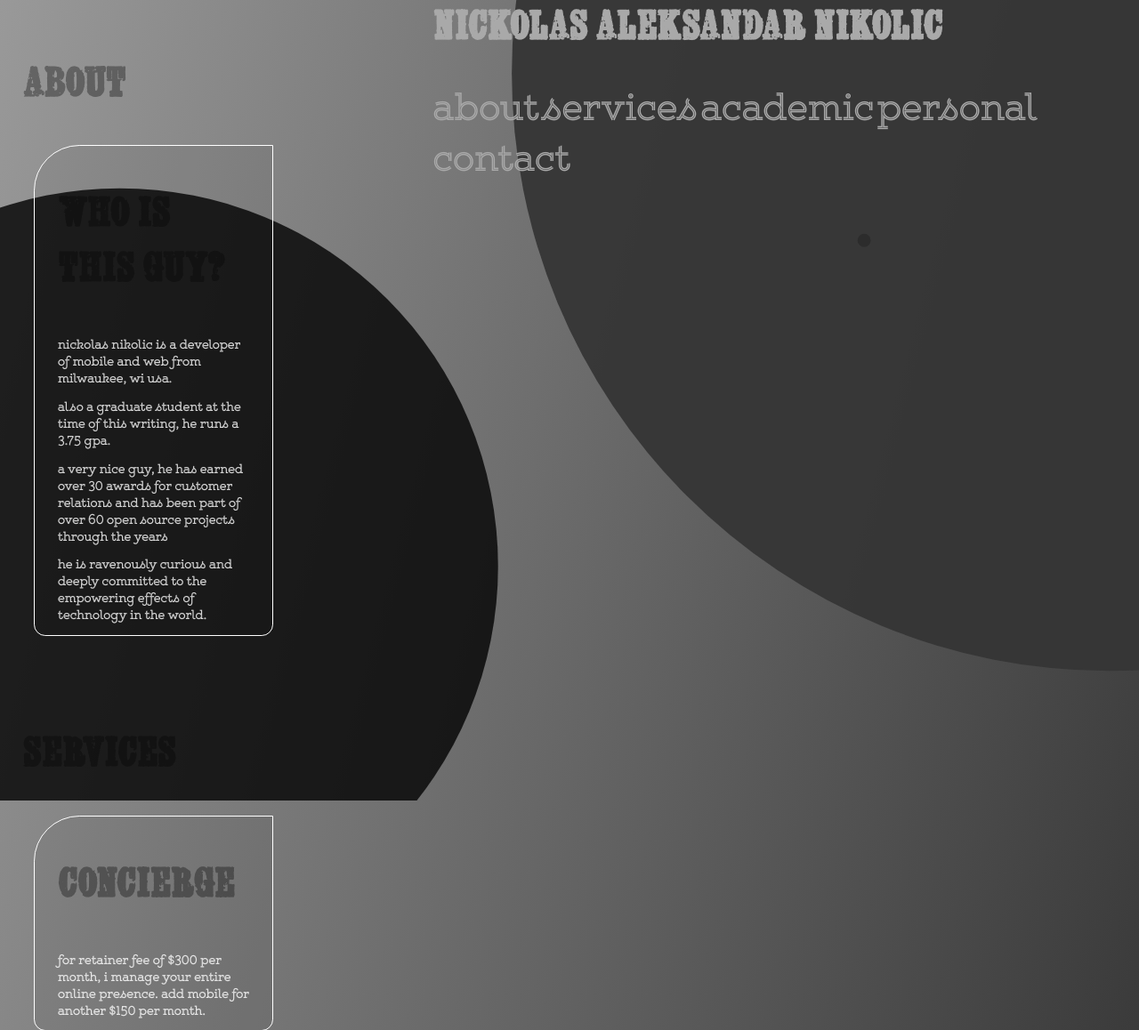
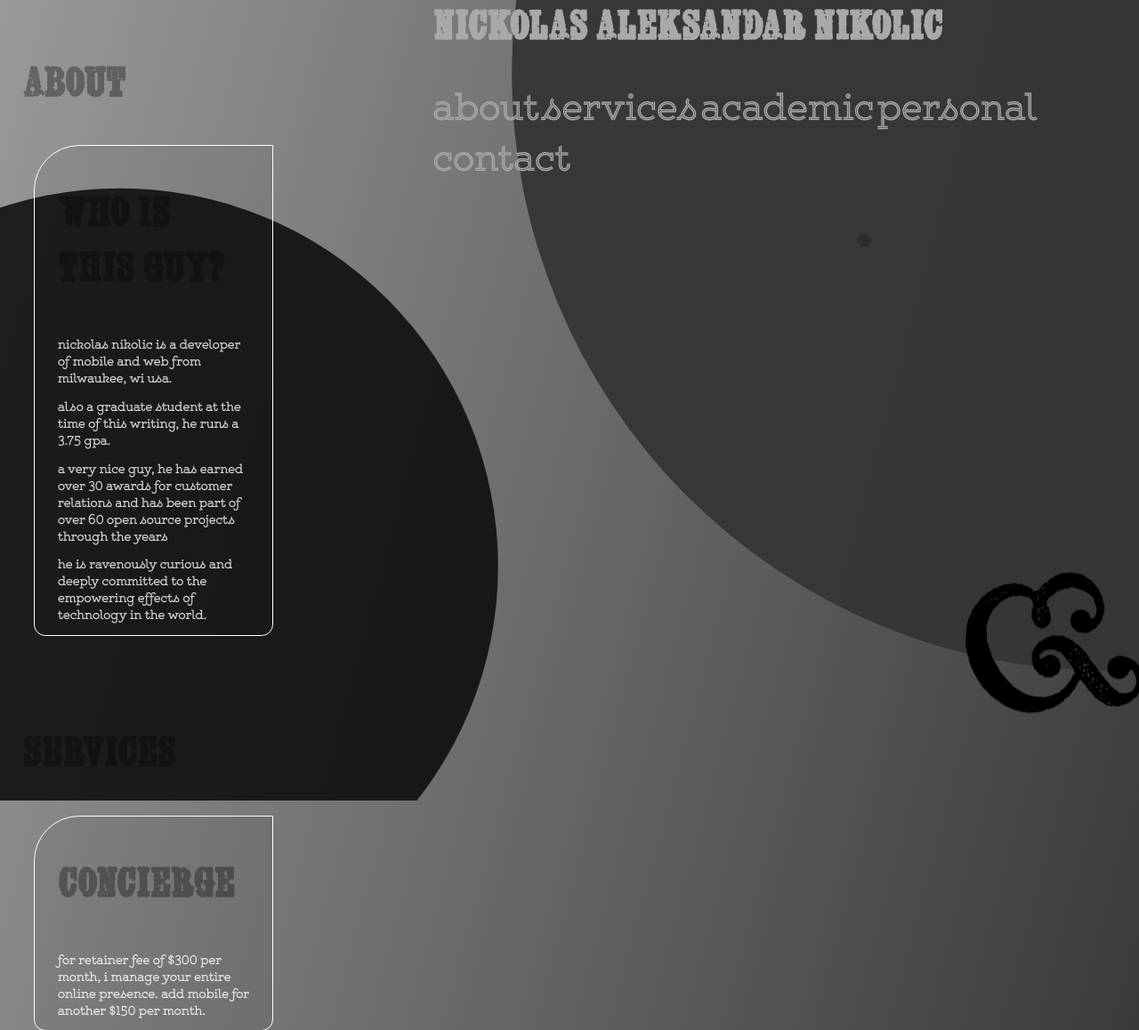
Before and after one commit to nickolasnikolic/nn-v2, a PHP site: page / in a window 1280 px wide. Shown: the top 1158 px of the page at 89% size. Run offline with PHP 8.4, Linux system fonts and the light colour scheme.

```diff
--- a/css/main.css
+++ b/css/main.css
@@ -45,6 +45,13 @@ article{
   position: fixed;
   top: 0;
   left: 0;
+}
+
+#embellishment{
+  z-index: 1;
+  position: fixed;
+  bottom: 0em;
+  right: 0em
 }
 
 .svgContainer{
```
